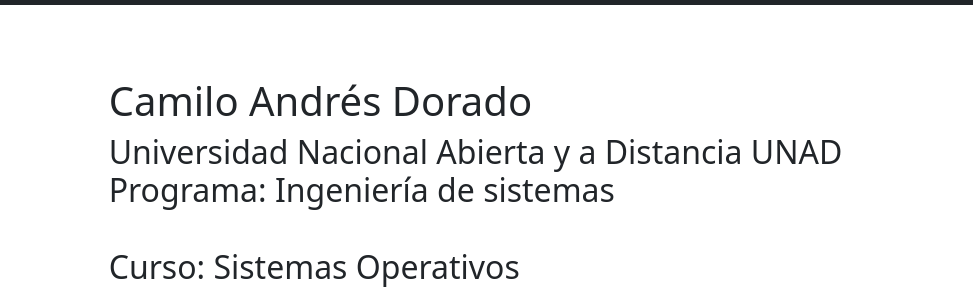
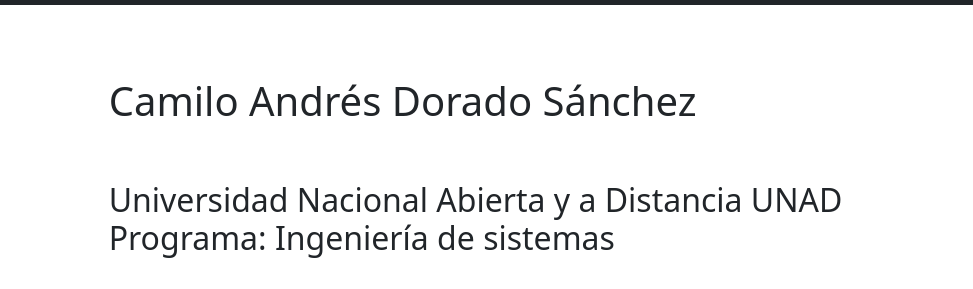
Before and after one commit to camilodorado/SO_CamiloDorado, a plain HTML site: page index.html in a window 1280 px wide. Shown: the part 191-480 px from the top of the page, 0-973 px from the left. Drawn offline with nearby package versions, Linux system fonts and the light colour scheme.

Commit message:
commit 5

```diff
--- a/index.html
+++ b/index.html
@@ -52,7 +52,7 @@
                 <div style="text-align: justify; padding-top: 3em;">
 
                       <h1>
-                        Camilo Andr&eacute;s Dorado<br/>
+                        Camilo Andr&eacute;s Dorado S&aacute;nchez<br/><br/>
                       </h1>
                       <h2>
                         Universidad Nacional Abierta y a Distancia UNAD<br/>
```
